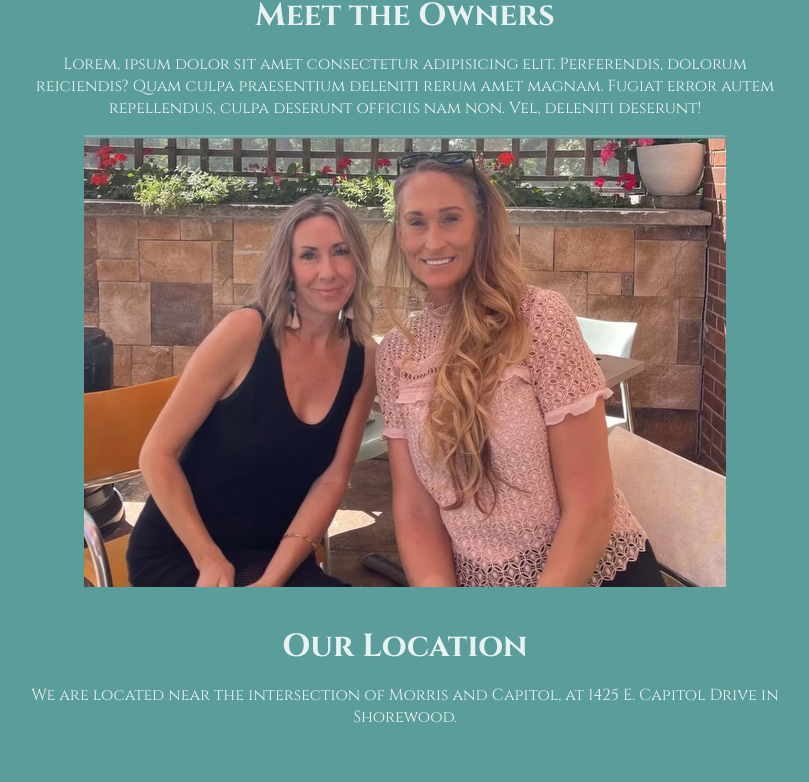
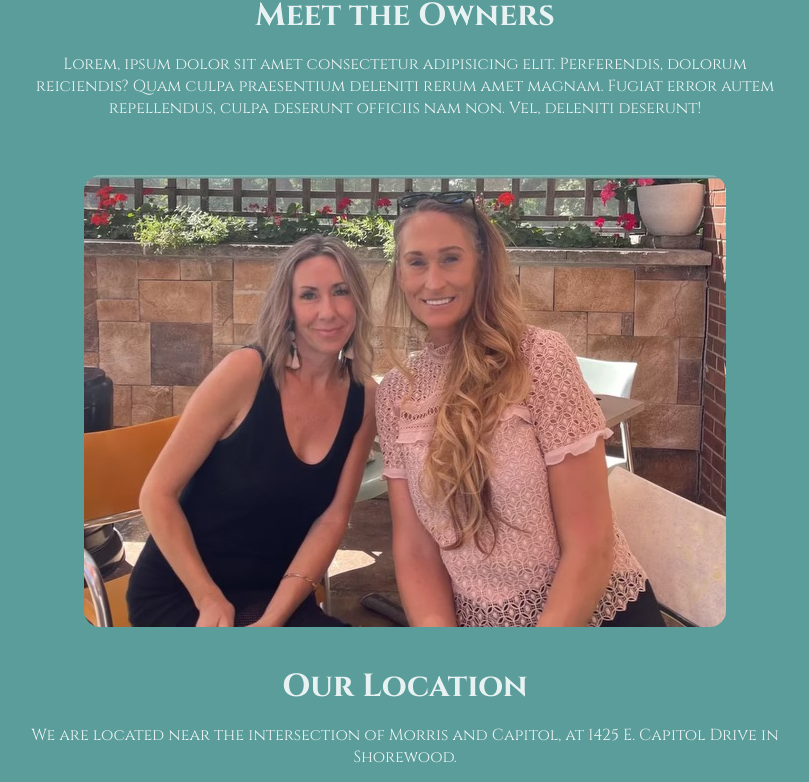
Before and after one commit to jtwiley1996/Posh-Collective, a React (Vite) app in the folder client/: page /about in a window 1280 px wide. Shown: the part 400-1182 px from the top of the page, without its empty margins (235-1044 px from the left). Built offline with nearby package versions, Linux system fonts and the light colour scheme.

Commit message:
styling About us

```diff
--- a/client/src/styling/About.css
+++ b/client/src/styling/About.css
@@ -35,7 +35,7 @@
     margin-bottom: 1rem;
   }
 
-  .location-picture {
+  .location-picture, .owner-picture {
     margin-top: 2.5rem;
     border-radius: 1rem;
   }
```
